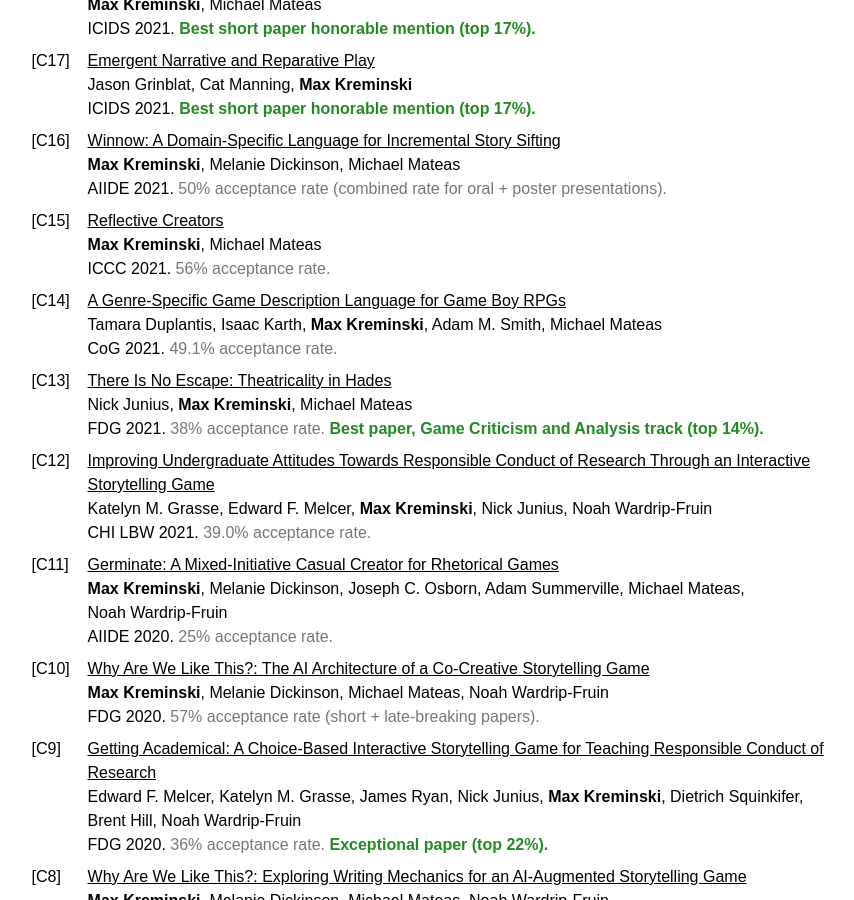
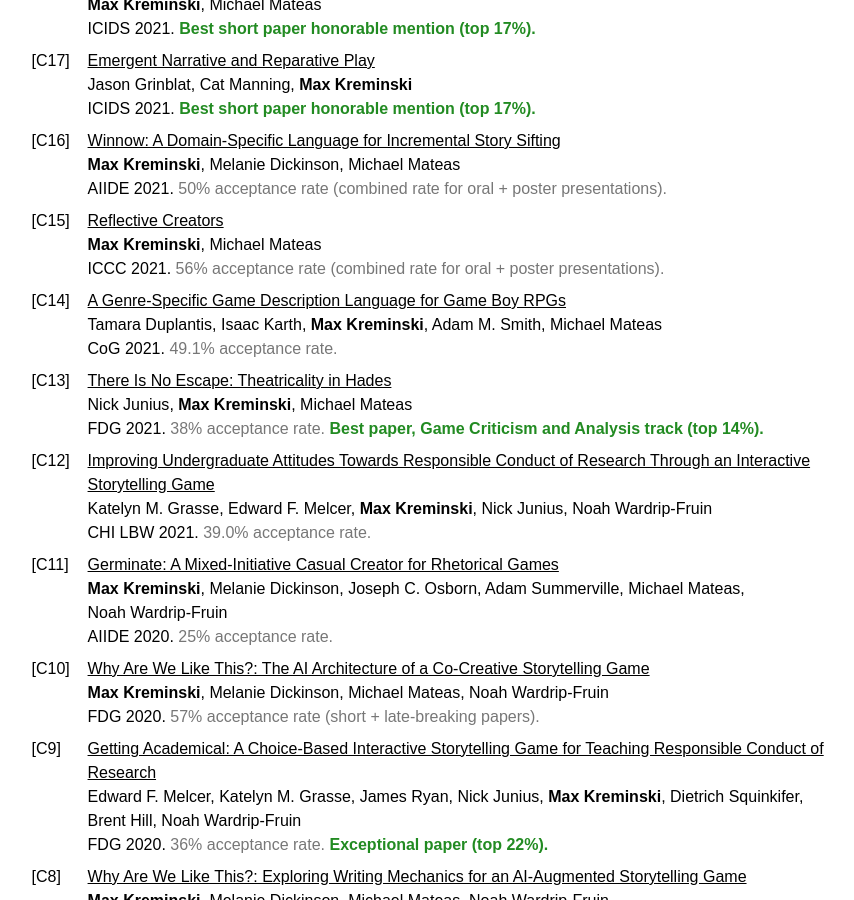
Before and after one commit to mkremins/mkremins.github.io, a Jekyll site: the page built from cv/index.html, in a window 1280 px wide and 900 px high, scrolled down 1114 px. Shown: the whole window, without its empty margins (208-1062 px from the left). Built offline with Jekyll 4.4.1, drawn with Linux system fonts in a browser that asks for light colours; some web fonts are replaced.

Commit message:
Add acceptance rate note to ICCC 2021 paper

```diff
--- a/_data/publications.json
+++ b/_data/publications.json
@@ -78,6 +78,7 @@
   "venue_long": "International Conference on Computational Creativity",
   "venue_note": "poster paper",
   "acceptrate": "56%",
+  "acceptnote": "combined rate for oral + poster presentations",
   "pubtype": "full"
 },
 {
```
